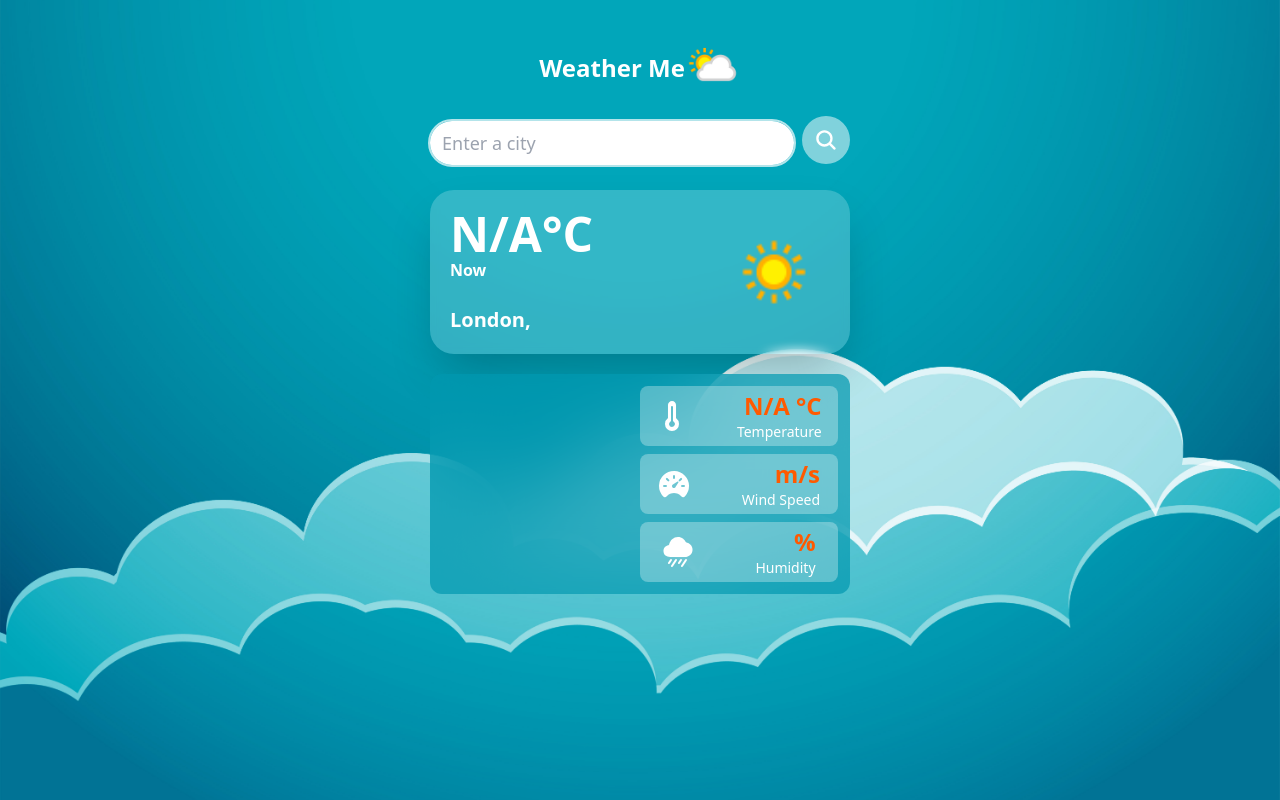
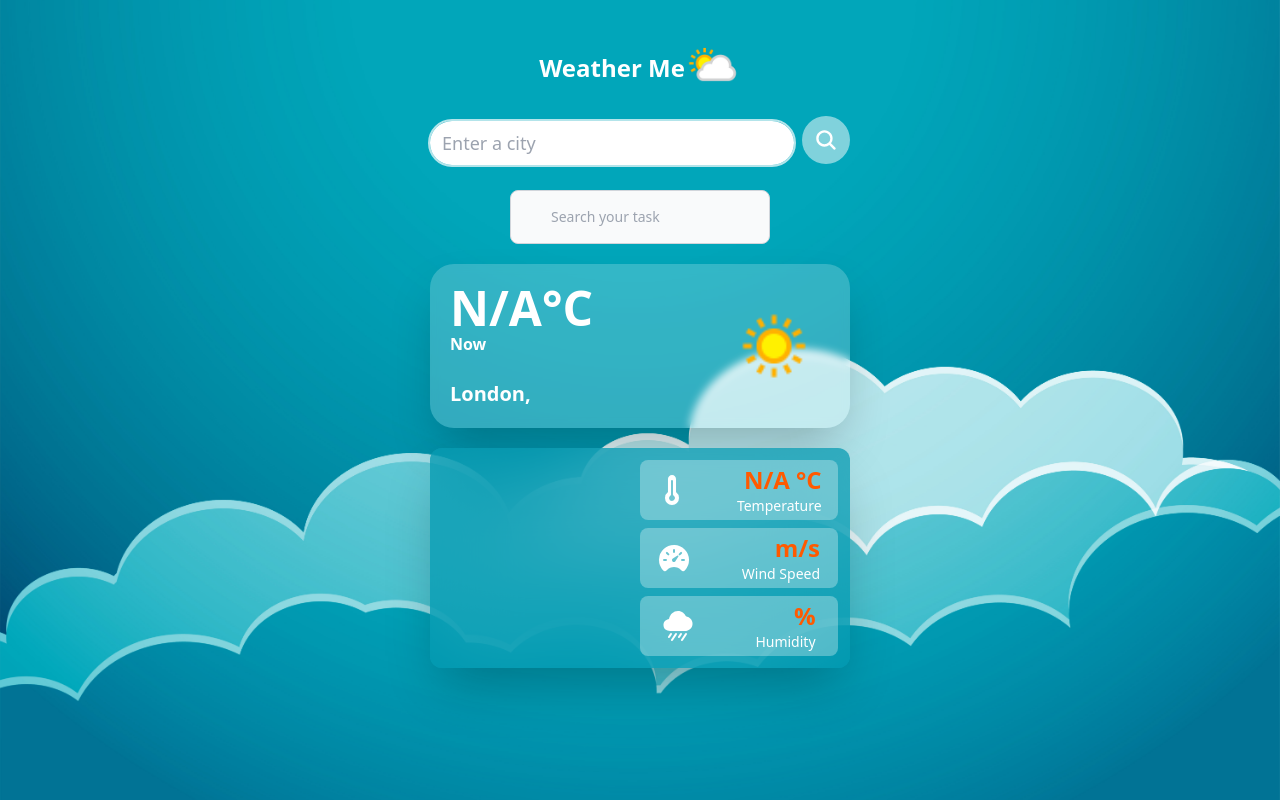
Before and after one commit to albertgl99/weatherapp, a Django app: page / in a window 1280 px wide. Run offline with Django 4.2, Linux system fonts and the light colour scheme; data that the repository does not hold is empty; some libraries are stand-ins or nearby versions.

Commit message:
searchbox

```diff
--- a/weather/templates/weather/index.html
+++ b/weather/templates/weather/index.html
@@ -6,6 +6,9 @@
     <meta name="viewport" content="width=device-width, initial-scale=1.0">
     <title>Weather App</title>
     <script src="https://cdn.tailwindcss.com"></script>
+    <script src="https://cdn.jsdelivr.net/npm/flowbite@2.5.2/dist/flowbite.min.js"></script>
+    <script src="https://cdnjs.cloudflare.com/ajax/libs/gsap/3.12.2/gsap.min.js"></script>
+    <script src="https://cdnjs.cloudflare.com/ajax/libs/gsap/3.12.2/ScrollTrigger.min.js"></script>
   </head>
 
 <body id="app-body" class="bg-center bg-cover bg-no-repeat min-h-screen flex flex-col gap-5 items-center p-10">
@@ -42,6 +45,11 @@
         ></ion-icon>
       </button>
     </form>
+    <form class="max-w-md mx-auto">
+      <div class="relative">
+          <input type="text" id="search-box" class="block w-full p-4 ps-10 text-sm text-gray-900 border border-gray-300 rounded-lg bg-gray-50 focus:ring-blue-500 focus:border-blue-500 dark:bg-gray-700 dark:border-gray-600 dark:placeholder-gray-400 dark:text-white dark:focus:ring-blue-500 dark:focus:border-blue-500" placeholder="Search your task" required oninput="searchTasks(this.value)" />
+      </div>
+  </form>
 
     <!-- City Card -->
     <div
@@ -66,7 +74,7 @@
     <!-- Weather Statistics -->
     <!-- Left -->
     <div
-      class="flex w-full justify-between bg-[#0198afb6] p-3 backdrop-blur-2xl rounded-xl md:w-3/5 lg:w-[35%]"
+      class="flex w-full justify-between bg-[#0198afb6] p-3 backdrop-blur-2xl rounded-xl shadow-2xl cursor-pointer ease-in-out duration-500 hover:scale-[105%] md:w-3/5 lg:w-[35%]"
     >
       <div id="left" class="flex flex-col justify-start">
         <!-- Icon -->
@@ -118,6 +126,17 @@
       </div>
     </div>
 
+    <script>
+      // Feedback visual al camp de cerca
+      const searchBox = document.getElementById('search-box');
+      searchBox.addEventListener('focus', () => {
+          gsap.to(searchBox, { scale: 1.05, duration: 0.2, boxShadow: "0 4px 6px rgba(0, 0, 0, 0.1)" });
+      });
+      searchBox.addEventListener('blur', () => {
+          gsap.to(searchBox, { scale: 1, duration: 0.2, boxShadow: "0 2px 4px rgba(0, 0, 0, 0.1)" });
+      });
+    </script>
+
     <script
       type="module"
       src="https://unpkg.com/ionicons@7.1.0/dist/ionicons/ionicons.esm.js"
@@ -131,5 +150,8 @@
         document.getElementById('app-body').style.backgroundImage = "url('{% static 'images/bg_image.jpg' %}')";
     </script>
 
+    <script src="https://cdn.jsdelivr.net/npm/flowbite@2.5.2/dist/flowbite.min.js"></script>
+
+
   </body>
 </html>
```
